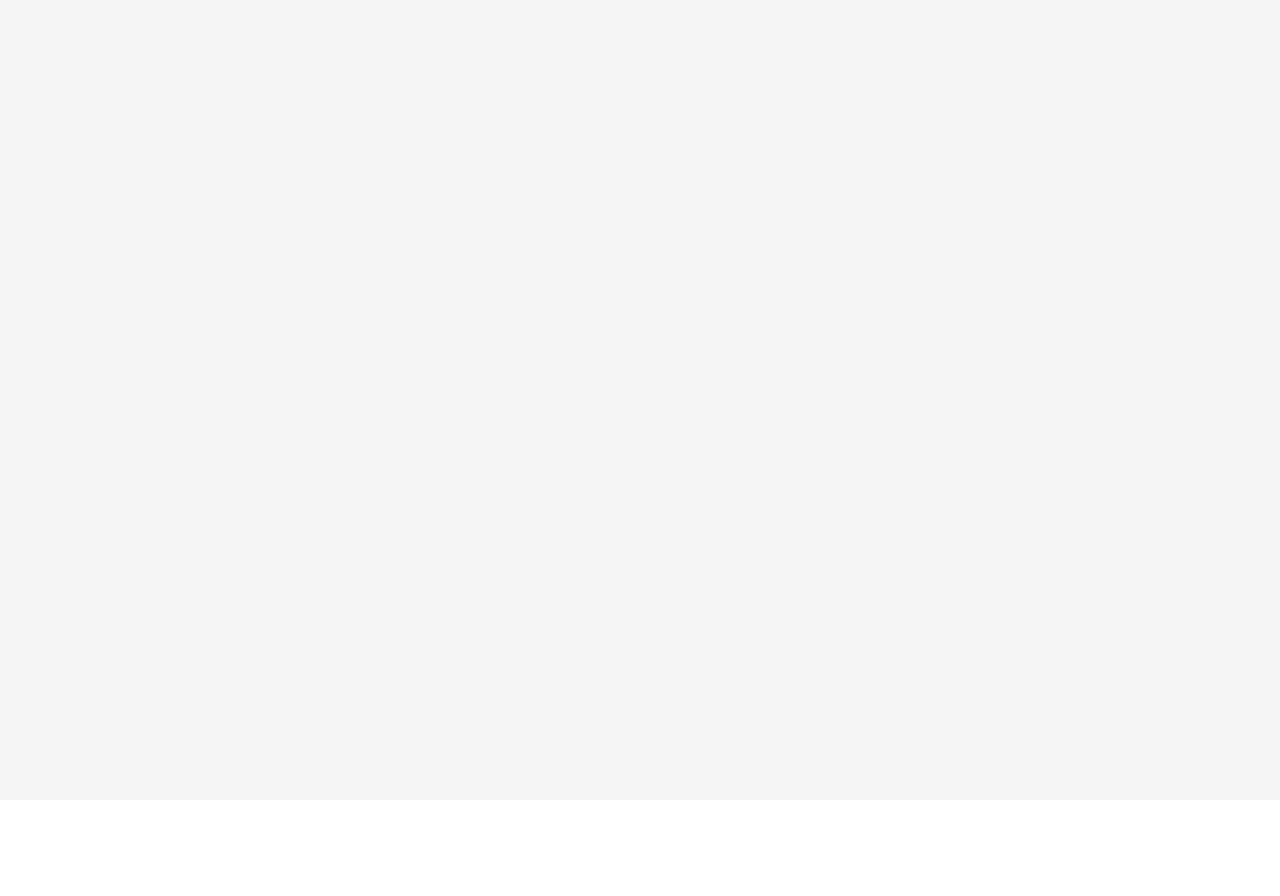
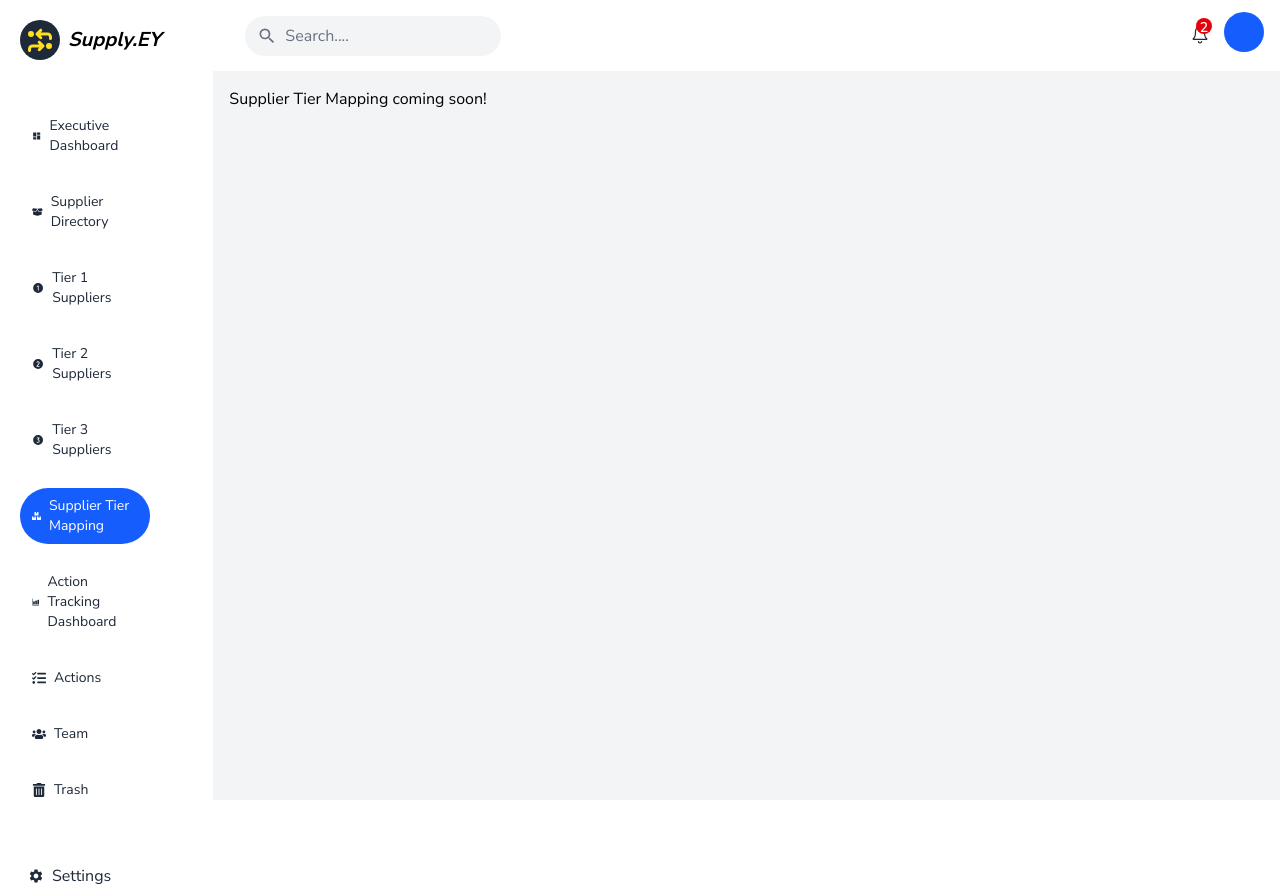
Before and after one commit to zunairah-khan/supplier-intelligence-tool, a React (Vite) app in the folder client/: page /supplier-tier-map in a window 1280 px wide. Before the commit this address had no page. Before the commit the page ends 800 px from the top, so only its background shows below. Built offline with nearby package versions, Linux system fonts and the light colour scheme.

Commit message:
changed some link references and page names

```diff
--- a/client/src/App.jsx
+++ b/client/src/App.jsx
@@ -4,7 +4,7 @@ import Tasks from "./pages/Tasks.jsx";
 import Users from "./pages/Users.jsx";
 import Trash from "./pages/Trash.jsx";
 import TaskDetails from "./pages/TaskDetails.jsx";
-import SupplyChainMapping from "./pages/SupplyChainMapping.jsx";
+import SupplierTierMap from "./pages/SupplierTierMap.jsx";
 import Suppliers from "./pages/Suppliers.jsx";
 import ExecutiveDashboard from "./pages/ExecutiveDashboard.jsx";
 import SupplierDetails from "./pages/SupplierDetails.jsx";
@@ -112,13 +112,13 @@ function App() {
         {/*layout wrapper for protected routes*/}
         <Route element={<Layout />}>
           {/* Redirect root to dashboard */}{" "}
-          <Route index path="/" element={<Navigate to="/supplierdashboard" />} />
+          <Route index path="/" element={<Navigate to="/executive-dashboard" />} />
           {/*Main application routes which map URLs to components*/}
-          <Route path="/executivedashboard" element={<ExecutiveDashboard />} />
-           <Route path="/supplychainmapping" element={<SupplyChainMapping />} />
+          <Route path="/executive-dashboard" element={<ExecutiveDashboard />} />
+           <Route path="/supplier-tier-map" element={<SupplierTierMap />} />
            <Route path="/suppliers" element={<Suppliers />} />
-          <Route path="/dashboard" element={<Dashboard />} />
-          <Route path="/tasks" element={<Tasks />} />
+          <Route path="/actions-dashboard" element={<Dashboard />} />
+          <Route path="/actions" element={<Tasks />} />
           {/*dynamic task routes using status parameter*/}
           <Route path="/completed/:status" element={<Tasks />} />
           <Route path="/in-progress/:status" element={<Tasks />} />
@@ -130,7 +130,7 @@ function App() {
           <Route path="/team" element={<Users />} />
           <Route path="/trashed" element={<Trash />} />
           {/*dynamic route using taskid parameter*/}
-          <Route path="/tasks/:id" element={<TaskDetails />} />
+          <Route path="/actions/:id" element={<TaskDetails />} />
           {/*dynamic route using supplierid parameter*/}
             <Route path="/suppliers/:id" element={<SupplierDetails />} />
         </Route>
--- a/client/src/components/Sidebar.jsx
+++ b/client/src/components/Sidebar.jsx
@@ -20,7 +20,7 @@ import clsx from "clsx";
 const linkData = [
   {
     label: "Executive Dashboard",
-    link: "executivedashboard",
+    link: "executive-dashboard",
     icon: <MdDashboard />,
   },
   {
@@ -43,18 +43,18 @@ const linkData = [
     icon: <PiNumberCircleThreeFill />,
   },
   {
-    label: "Supply Chain Mapping",
-    link: "supplychainmapping",
+    label: "Supplier Tier Mapping",
+    link: "supplier-tier-map",
     icon: <FaBoxes />,
   },
   {
     label: "Action Tracking Dashboard",
-    link: "dashboard",
+    link: "actions-dashboard",
     icon: <IoBarChart />,
   },
   {
     label: "Actions",
-    link: "tasks",
+    link: "actions",
     icon: <FaTasks />,
   },
   /*{
--- a/client/src/components/task/TaskDialog.jsx
+++ b/client/src/components/task/TaskDialog.jsx
@@ -32,7 +32,7 @@ const TaskDialog = ({ task }) => {
     {
       label: "Open Task",
       icon: <AiTwotoneFolderOpen className="mr-2 h-5 w-5" aria-hidden="true" />,
-      onClick: () => navigate(`/tasks/${task._id}`),
+      onClick: () => navigate(`/actions/${task._id}`),
     },
     {
       label: "Edit",
--- /dev/null
+++ b/client/src/pages/SupplierTierMap.jsx
@@ -0,0 +1,9 @@
+import React from 'react'
+
+const SupplierTierMap = () => {
+  return (
+    <div>Supplier Tier Mapping coming soon!</div>
+  )
+}
+
+export default SupplierTierMap
--- a/client/src/pages/SupplyChainMapping.jsx
+++ /dev/null
@@ -1,9 +0,0 @@
-import React from 'react'
-
-const SupplyChainMapping = () => {
-  return (
-    <div>Supply Chain Mapping coming soon!</div>
-  )
-}
-
-export default SupplyChainMapping
```
